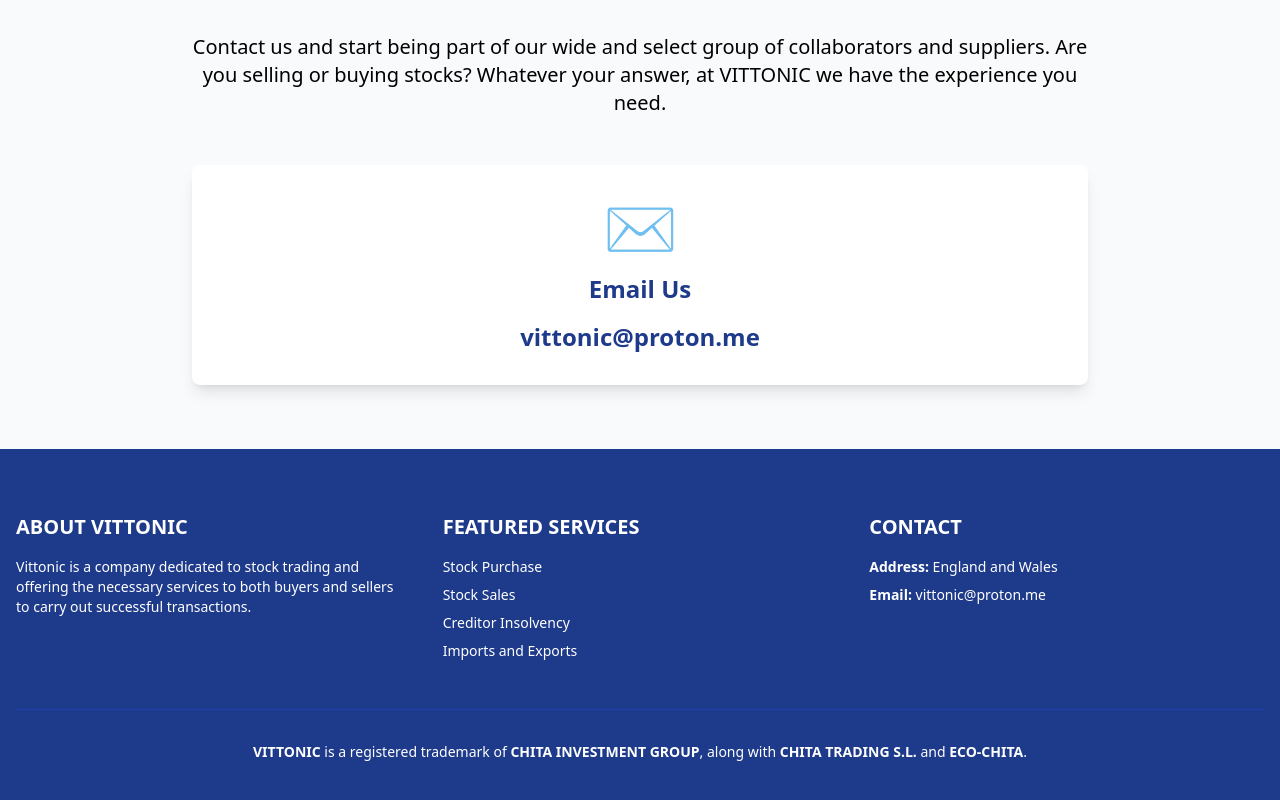
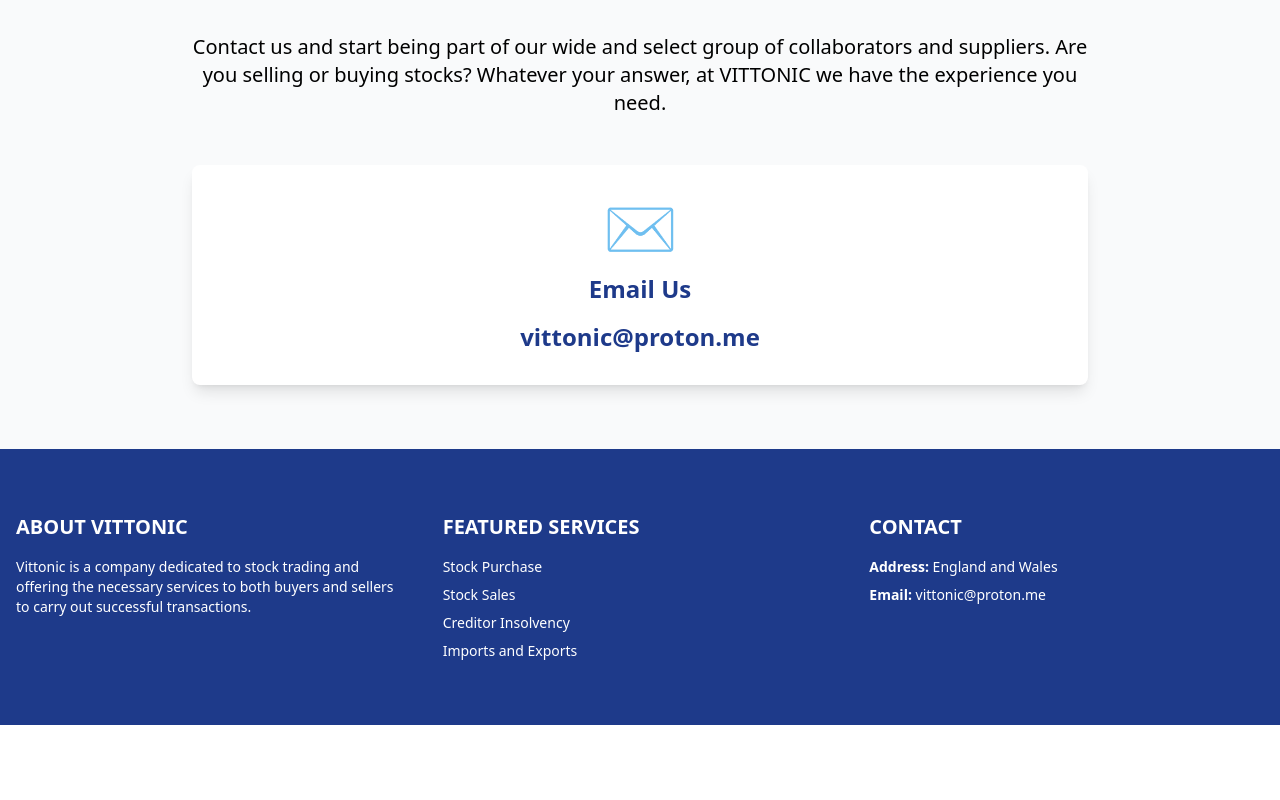
Before and after one commit to Vittonic/TRADE, a Next.js app: page /TRADE/ in a window 1280 px wide. Shown: the part 3601-4401 px from the top of the page. After the commit the page ends 4326 px from the top, so only its background shows below. Built offline with nearby package versions, Linux system fonts and the light colour scheme.

Commit message:
Remove CHITA trademark text from footer

```diff
--- a/src/app/ClientBody.tsx
+++ b/src/app/ClientBody.tsx
@@ -230,11 +230,6 @@
           </div>
         </div>
 
-        <div className="container mx-auto mt-12 pt-8 border-t border-blue-800 text-center text-sm">
-          <p>
-            <strong>VITTONIC</strong> is a registered trademark of <strong>CHITA INVESTMENT GROUP</strong>, along with <strong>CHITA TRADING S.L.</strong> and <strong>ECO-CHITA</strong>.
-          </p>
-        </div>
       </footer>
     </main>
   );
```
